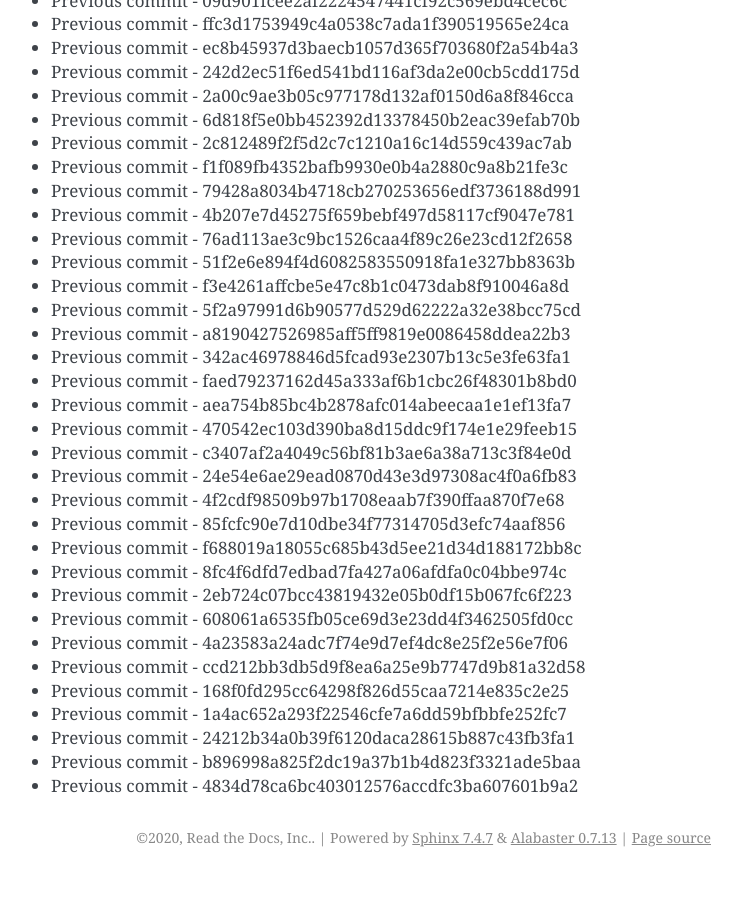
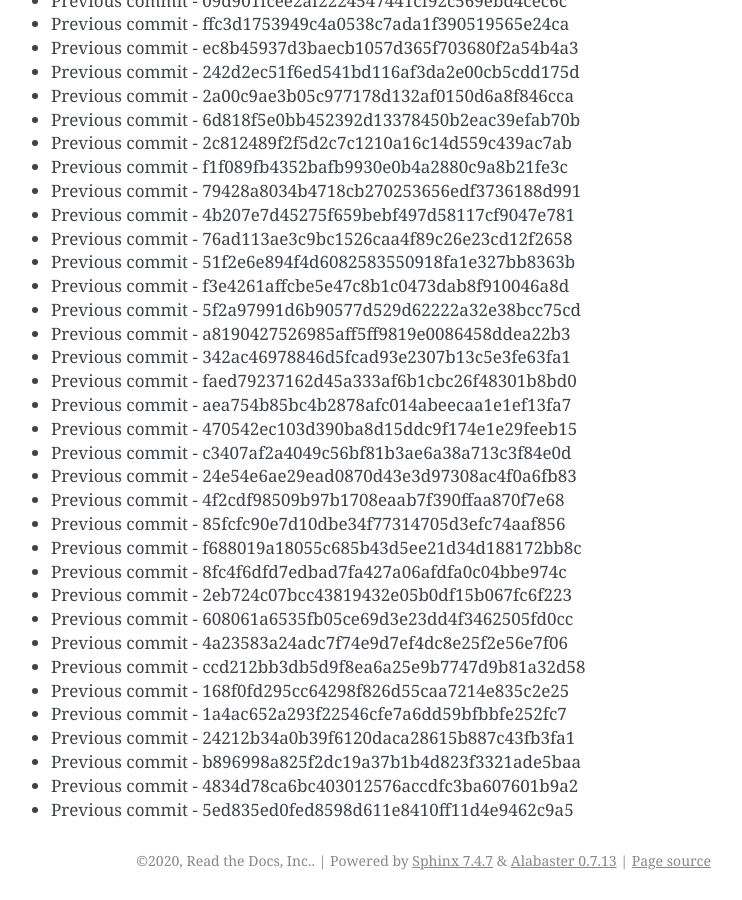
Before and after one commit to readthedocs/rtd-git-stresstest, a Sphinx documentation site: the page built from docs/updates.rst, in a window 1280 px wide and 900 px high, scrolled down 8270 px. Shown: the whole window, without its empty margins (399-1141 px from the left). Built offline with Sphinx 7.4.7, drawn with Linux system fonts in a browser that asks for light colours; before the commit the page ends 9147 px from its top, so only the background shows below that.

Commit message:
Generating commit from previous: 5ed835ed0fed8598d611e8410ff11d4e9462c9a5

```diff
--- a/docs/updates.rst
+++ b/docs/updates.rst
@@ -379,3 +379,4 @@ It can be tested for any performance characteristics.
 * Previous commit - 24212b34a0b39f6120daca28615b887c43fb3fa1
 * Previous commit - b896998a825f2dc19a37b1b4d823f3321ade5baa
 * Previous commit - 4834d78ca6bc403012576accdfc3ba607601b9a2
+* Previous commit - 5ed835ed0fed8598d611e8410ff11d4e9462c9a5
```
